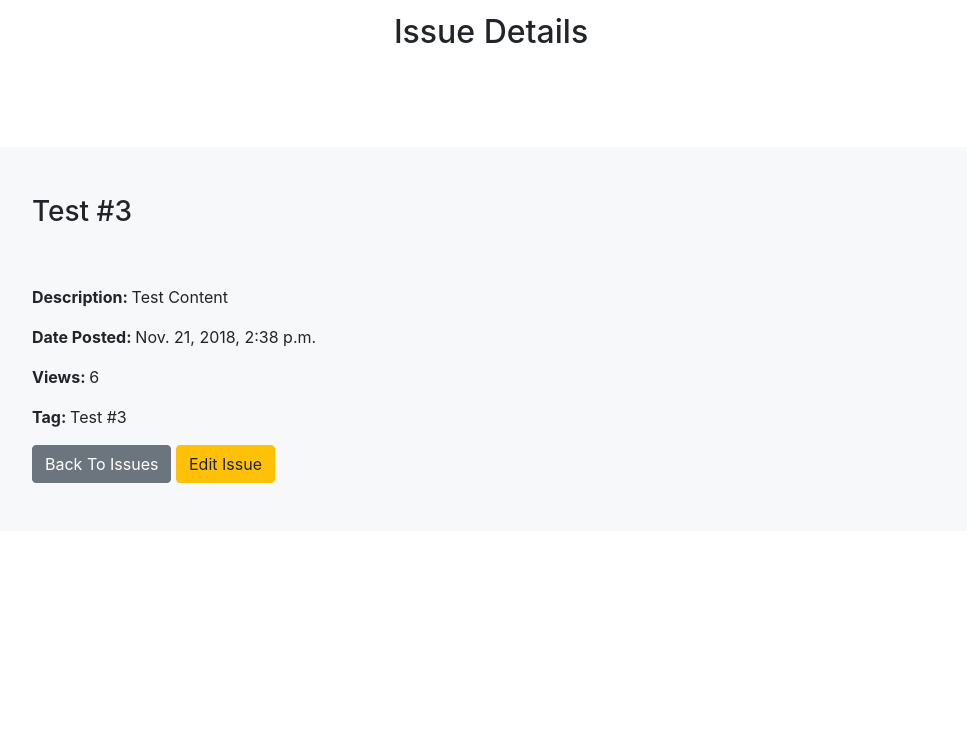
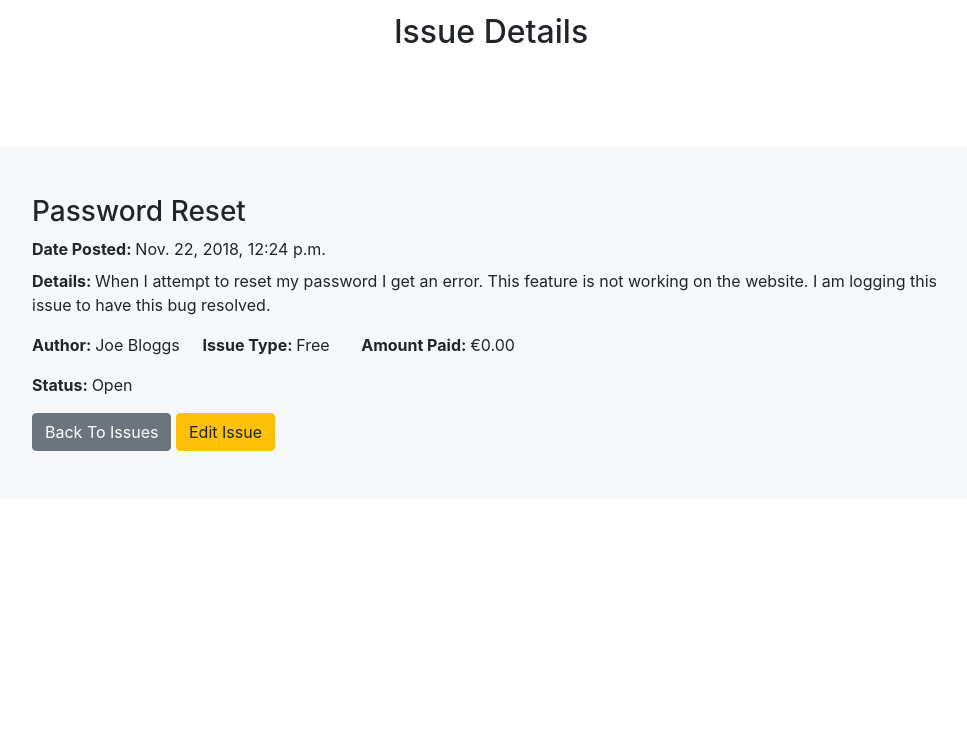
Before and after one commit to GithHayden/django-mythware, a Django app: template issues/templates/issuedetails.html in a window 1280 px wide. Shown: the part 201-930 px from the top of the page, without its empty margins (149-1116 px from the left). After the commit the page ends 652 px from the top, so only its background shows below. Run offline with Django 3.2, Linux system fonts and the light colour scheme; the template is opened without the code that fills it: values that come from a table or form of the project are taken from there, others are empty; data comes from the database, SQL or seed files in the repository; parts of the project's set-up code (start-up, migrations or seed data) failed here and were passed over; some libraries are stand-ins or nearby versions.

Commit message:
Issues Tracker, Form and Details updated with fields in line with wireframe. Drop-down and color coded fields to be figured out.

```diff
--- a/issues/forms.py
+++ b/issues/forms.py
@@ -4,4 +4,4 @@ from .models import Post
 class BlogPostForm(forms.ModelForm):
     class Meta:
         model = Post
-        fields = ('title', 'content', 'tag', 'published_date')
+        fields = ('title', 'published_date', 'author', 'issue_type', 'amount_paid', 'status', 'details')
--- a/issues/models.py
+++ b/issues/models.py
@@ -7,12 +7,14 @@ class Post(models.Model):
     A single issue that is posted by a user.
     """
     title = models.CharField(max_length=200)
-    content = models.TextField()
     created_date = models.DateTimeField(auto_now_add=True)
     published_date = models.DateTimeField(blank=True, null=True,
                                           default=timezone.now)
-    views = models.IntegerField(default=0)
-    tag = models.CharField(max_length=30, blank=True, null=True)
+    author = models.CharField(max_length=30, blank=True, null=True)
+    issue_type = models.CharField(max_length=30, blank=True, null=True)
+    amount_paid = models.CharField(max_length=30, blank=True, null=True)
+    status = models.CharField(max_length=30, blank=True, null=True)
+    details = models.TextField()
 
     def __unicode__(self):
         return self.title
--- a/issues/templates/issuedetails.html
+++ b/issues/templates/issuedetails.html
@@ -77,18 +77,21 @@
                 {% endif %}
                 <div class="container bg-color-sky-light m-5">
                     {% block content %}
-                    <div class="row m-5">
+                    <div class="row ml-5 mr-5 mt-5 mb-2">
                         <div class="col-xs-9">
-                            <h3>{{ post.title }}</h3>
+                            <h3>{{ post.title }}</h3><span class="boldtext"><b>Date Posted: </b></span> {{ post.published_date }}
                         </div>
                     </div>
 
-                    <div class="row m-5">
+                    <div class="row ml-5 mb-5 mr-5">
                         <div class="col-xs-9">
-                            <p> <b>Description: </b>{{ post.content }}</p>
-                            <p><span class="boldtext"><b>Date Posted: </b></span> {{ post.published_date }} </p>
-                            <p><span class="boldtext"><b>Views: </b></span> {{post.views}}</p>
-                            <p><span class="boldtext"><b>Tag: </b></span> {{ post.tag }}</p>
+                            <p> <b>Details: </b>{{ post.details }}</p>
+                            <p><span class="boldtext"><b>Author: </b></span> {{post.author}}<b>
+                            &nbsp;&nbsp;&nbsp;&nbsp;&nbsp;Issue Type: </b></span> {{ post.issue_type }} &nbsp;&nbsp;&nbsp;&nbsp;&nbsp;
+                                <b>Amount Paid: </b></span> {{ post.amount_paid }}</p>
+                            <p><span class="boldtext"><b>Status: </b></span> {{ post.status }}</p>
+
+
                             <a href="{% url 'get_posts' %}" class="btn btn-secondary">Back To Issues</a>
                             <a href="{% url 'edit_post' post.id %}" class="btn btn-warning">Edit Issue</a>
                         </div>
--- a/issues/views.py
+++ b/issues/views.py
@@ -24,7 +24,6 @@ def post_detail(request, pk):
     issue is not found
     """
     post = get_object_or_404(Post, pk=pk)
-    post.views += 1
     post.save()
     return render(request, "issuedetails.html", {'post': post})
 
--- a/templates/base.html
+++ b/templates/base.html
@@ -1,4 +1,4 @@
-<!-- Base template, used as template for number of other html pages, where {% extends "base.html" %} is at the top of the html page. Loads the same navigation menu and styling on each of these pages. -->
+<!-- Base template, used as template for number of other html pages, where '% extends "base.html" %' is at the top of the html page. Loads the same navigation menu and styling on each of these pages. -->
 <!-- Code used from https://codeinstitute.net and Bootstrap scrolling-nav theme, and further developed for this project. -->
 
 {% load staticfiles %}
```
Also changed, not shown: issues/templates/issuestracker.html (+10 -10 lines), README.md, db.sqlite3, issues/migrations/0002_auto_20181122_1205.py (added), issues/migrations/0003_auto_20181122_1209.py (added).
